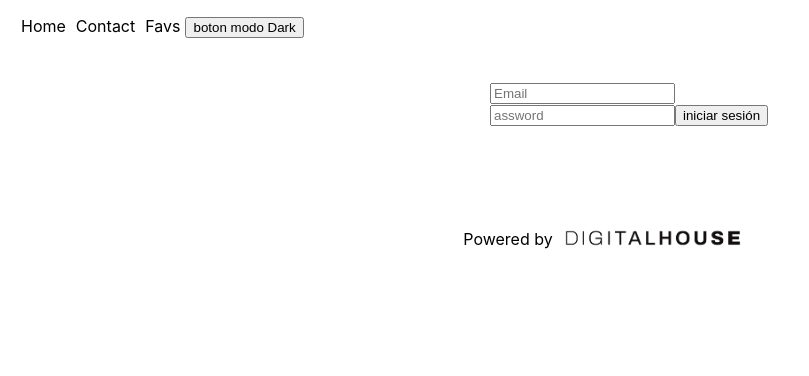
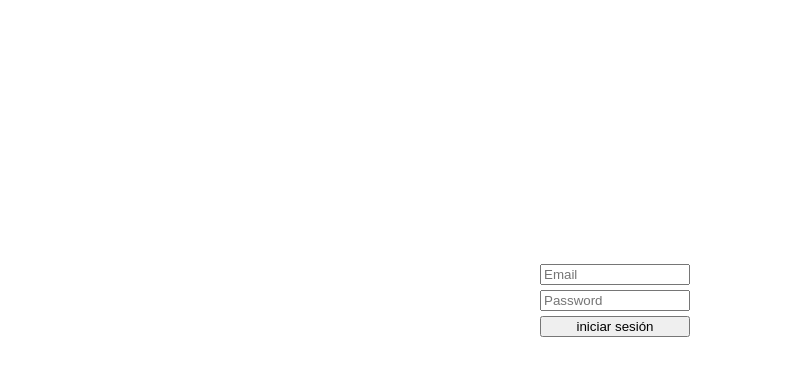
Before and after one commit to nathashe/esp-fe3-final, a React (Create React App) app: page /login in a window 1280 px wide. Shown: the top 376 px of the page, without its empty margins (0-809 px from the left). Built offline with nearby package versions, Linux system fonts and the light colour scheme.

Commit message:
cambios login

```diff
--- a/src/App.jsx
+++ b/src/App.jsx
@@ -4,6 +4,7 @@ import Navbar from "./Components/Navbar";
 import { BrowserRouter, Routes, Route, Navigate } from "react-router-dom";
 import { rutas, Login } from "./navigate/Routes";
 import { ModoDarkContext } from "./context/ModoDarkContext";
+import LoginContextProvider, { LoginContext } from "./context/LoginContext";
 
 
 
@@ -12,23 +13,24 @@ function App() {
   const {  isDark } = useContext(ModoDarkContext);
 
   return (
+    <LoginContextProvider>
     <BrowserRouter>
      <div className={isDark ? "dark" : "app"}>
-       <Navbar/>
+
         <Routes>
           <Route path="/login" element={<Login />} />
          <Route>
           {
             rutas.map(({ id, path, Component }) => (
-              <Route key={id} path={path} element={<Component />}/>))
+              <Route key={id} path={path} element={<> <Navbar/> <Component /><Footer/></>}/>))
           }
           </Route>
           <Route path='/' element={<Navigate to='/login'/>}/>
         </Routes>
-      <Footer/>
+
       </div>
     </BrowserRouter>
-
+    </LoginContextProvider>
   )
 }
 
--- a/src/Routes/Login.jsx
+++ b/src/Routes/Login.jsx
@@ -18,8 +18,8 @@ const Login = () => {
 
     return (
 
-      <form id='form' onSubmit={ handleSubmit } className='' >
-          <div className=''>
+      <form id='form' onSubmit={ handleSubmit } className='login' >
+          <div className='loginCard'>
             <input
               name='email'
               size='small'
@@ -34,7 +34,7 @@ const Login = () => {
               size='small'
               type='password'
               label='Password *'
-              placeholder='assword'
+              placeholder='Password'
               value={values.password}
               onChange={(e) => setValues({...values, password: e.target.value })}
             />
--- /dev/null
+++ b/src/context/LoginContext.jsx
@@ -0,0 +1,28 @@
+import React, { createContext, useState } from 'react'
+
+
+export const LoginContext = createContext({});
+
+const LoginContextProvider = ({ children }) => {
+  const [isLogged, setIsLogged] = useState(localStorage.getItem("auth") ? true : false);
+
+  const handleLogin = () => {
+    setIsLogged(true);
+    localStorage.setItem("auth", true);
+  };
+
+  const State = {
+    isLogged,
+    handleLogin,
+  };
+
+  return (
+
+    <LoginContext.Provider value={State}>
+      {children}
+    </LoginContext.Provider>
+
+  )
+}
+
+export default LoginContextProvider
--- a/src/index.css
+++ b/src/index.css
@@ -112,7 +112,21 @@ td, th {
 tr:nth-child(even) {
   background-color: #dddddd;
 }
+.login{
+  position: relative;
+  top: 250px;
+  left: 50px;
+}
 
+.loginCard{
+  display: flex;
+flex-direction: column;
+width: 150px;
+gap: 5px;
+}
+.loginCard:hover button{
+  background-color: aquamarine;
+}
 .dark{
   background-color: #12121296;
   color: white;
```
